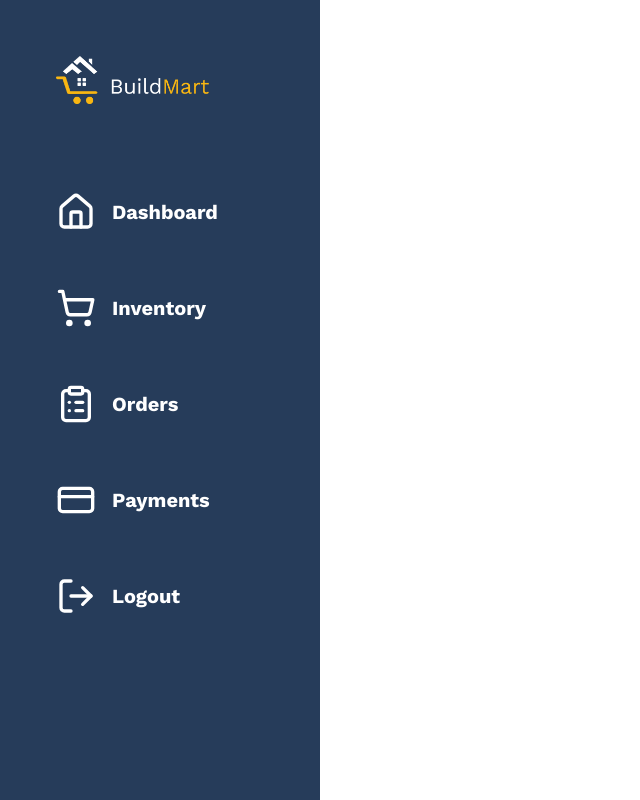
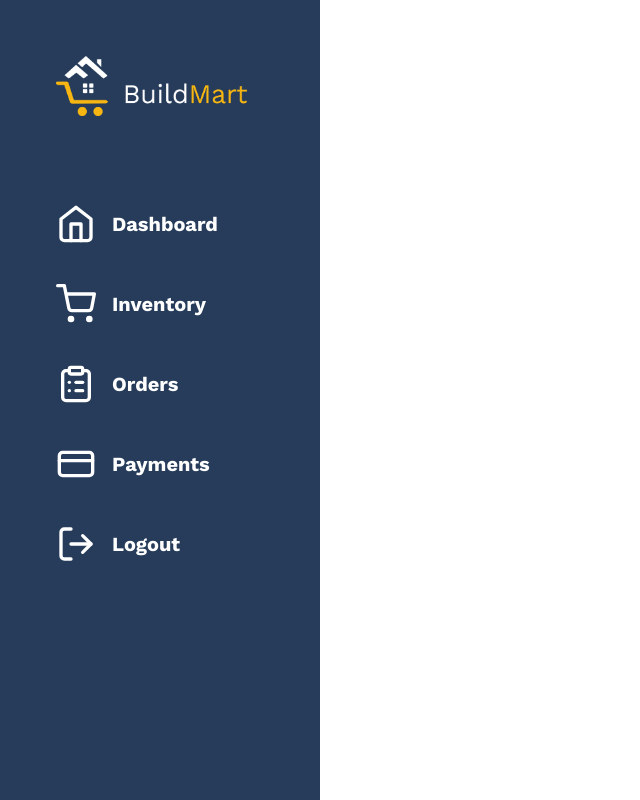
Before and after one commit to akirachix/Inyange-Frontend, a Next.js app in the folder inyange-dashboard/: page / in a window 1280 px wide. Shown: the whole page, without its empty margins (0-640 px from the left). Built offline with nearby package versions, Linux system fonts and the light colour scheme.

Commit message:
add sidebar

```diff
--- a/inyange-dashboard/package.json
+++ b/inyange-dashboard/package.json
@@ -12,7 +12,8 @@
     "lucide-react": "^0.441.0",
     "next": "14.2.12",
     "react": "^18",
-    "react-dom": "^18"
+    "react-dom": "^18",
+    "react-icons": "^5.3.0"
   },
   "devDependencies": {
     "@types/node": "^20",
--- a/inyange-dashboard/src/app/components/Sidebar/index.tsx
+++ b/inyange-dashboard/src/app/components/Sidebar/index.tsx
@@ -1,12 +1,91 @@
+// import React, { useState } from 'react';
+// import Image from 'next/image';
+// import Link from 'next/link';
+// import { Home, ShoppingCart, ClipboardList, CreditCard, LogOut } from 'lucide-react';
+
+// const Sidebar = () => {
+//   const [activeLink, setActiveLink] = useState('');
+
+//   const handleLinkClick = (link: string) => {
+//     setActiveLink(link);
+//   };
+
+//   return (
+//     <div className="flex flex-col bg-[#263C5A] h-screen p-6 md:p-12 lg:p-14 space-y-10 md:space-y-14 w-64 md:w-72 lg:w-80">
+//       <div className="flex items-center space-x-2 mb-6 md:mb-8">
+//         <Image
+//           src="/images/bmlogo.png"
+//           alt="BuildMart Logo"
+//           width={200}
+//           height={200}
+//         />
+//       </div>
+
+
+//       <nav className="flex flex-col space-y-10 text-lg md:text-xl font-bold">
+//         <Link
+//           href="/"
+//           className={`flex items-center space-x-4 ${activeLink === '/' ? 'text-[#F8B612]' : 'text-white'} hover:text-[#F8B612] transition-all duration-300`}
+//           onClick={() => handleLinkClick('/')}
+//         >
+//           <Home className="w-8 h-8 md:w-10 md:h-10" />
+//           <span>Dashboard</span>
+//         </Link>
+
+//         <Link
+//           href="components/Inventory"
+//           className={`flex items-center space-x-4 ${activeLink === '/Inventory' ? 'text-[#F8B612]' : 'text-white'} hover:text-[#F8B612] transition-all duration-300`}
+//           onClick={() => handleLinkClick('/Inventory')}
+//         >
+//           <ShoppingCart className="w-8 h-8 md:w-10 md:h-10" />
+//           <span>Inventory</span>
+//         </Link>
+
+//         <Link
+//           href="/orders"
+//           className={`flex items-center space-x-4 ${activeLink === '/orders' ? 'text-[#F8B612]' : 'text-white'} hover:text-[#F8B612] transition-all duration-300`}
+//           onClick={() => handleLinkClick('/orders')}
+//         >
+//           <ClipboardList className="w-8 h-8 md:w-10 md:h-10" />
+//           <span>Orders</span>
+//         </Link>
+
+//         <Link
+//           href="/payments"
+//           className={`flex items-center space-x-4 ${activeLink === '/payments' ? 'text-[#F8B612]' : 'text-white'} hover:text-[#F8B612] transition-all duration-300`}
+//           onClick={() => handleLinkClick('/payments')}
+//         >
+//           <CreditCard className="w-8 h-8 md:w-10 md:h-10" />
+//           <span>Payments</span>
+//         </Link>
+
+//         <Link
+//           href="/logout"
+//           className={`flex items-center space-x-4 ${activeLink === '/logout' ? 'text-[#F8B612]' : 'text-white'} hover:text-[#F8B612] transition-all duration-300`}
+//           onClick={() => handleLinkClick('/logout')}
+//         >
+//           <LogOut className="w-8 h-8 md:w-10 md:h-10" />
+//           <span>Logout</span>
+//         </Link>
+//       </nav>
+//     </div>
+//   );
+// };
+
+// export default Sidebar;
+
+
+
 import React, { useState } from 'react';
 import Image from 'next/image';
 import Link from 'next/link';
-import { Home, ShoppingCart, ClipboardList, CreditCard, LogOut } from 'lucide-react';
+import { LuHome, LuClipboardList, LuCreditCard } from "react-icons/lu";
+import { FiShoppingCart, FiLogOut } from "react-icons/fi";
 
 const Sidebar = () => {
   const [activeLink, setActiveLink] = useState('');
 
-  const handleLinkClick = (link: string) => {
+  const handleLinkClick = (link) => {
     setActiveLink(link);
   };
 
@@ -16,28 +95,27 @@ const Sidebar = () => {
         <Image
           src="/images/bmlogo.png"
           alt="BuildMart Logo"
-          width={160}
-          height={160}
+          width={200}
+          height={200}
         />
       </div>
 
-
-      <nav className="flex flex-col space-y-14 text-lg md:text-xl font-bold">
+      <nav className="flex flex-col space-y-10 text-lg md:text-xl font-bold">
         <Link
           href="/"
           className={`flex items-center space-x-4 ${activeLink === '/' ? 'text-[#F8B612]' : 'text-white'} hover:text-[#F8B612] transition-all duration-300`}
           onClick={() => handleLinkClick('/')}
         >
-          <Home className="w-8 h-8 md:w-10 md:h-10" />
+          <LuHome className="w-8 h-8 md:w-10 md:h-10" />
           <span>Dashboard</span>
         </Link>
 
         <Link
-          href="/inventory"
-          className={`flex items-center space-x-4 ${activeLink === '/inventory' ? 'text-[#F8B612]' : 'text-white'} hover:text-[#F8B612] transition-all duration-300`}
-          onClick={() => handleLinkClick('/inventory')}
+          href="components/Inventory"
+          className={`flex items-center space-x-4 ${activeLink === '/Inventory' ? 'text-[#F8B612]' : 'text-white'} hover:text-[#F8B612] transition-all duration-300`}
+          onClick={() => handleLinkClick('/Inventory')}
         >
-          <ShoppingCart className="w-8 h-8 md:w-10 md:h-10" />
+          <FiShoppingCart className="w-8 h-8 md:w-10 md:h-10" />
           <span>Inventory</span>
         </Link>
 
@@ -46,7 +124,7 @@ const Sidebar = () => {
           className={`flex items-center space-x-4 ${activeLink === '/orders' ? 'text-[#F8B612]' : 'text-white'} hover:text-[#F8B612] transition-all duration-300`}
           onClick={() => handleLinkClick('/orders')}
         >
-          <ClipboardList className="w-8 h-8 md:w-10 md:h-10" />
+          <LuClipboardList className="w-8 h-8 md:w-10 md:h-10" />
           <span>Orders</span>
         </Link>
 
@@ -55,7 +133,7 @@ const Sidebar = () => {
           className={`flex items-center space-x-4 ${activeLink === '/payments' ? 'text-[#F8B612]' : 'text-white'} hover:text-[#F8B612] transition-all duration-300`}
           onClick={() => handleLinkClick('/payments')}
         >
-          <CreditCard className="w-8 h-8 md:w-10 md:h-10" />
+          <LuCreditCard className="w-8 h-8 md:w-10 md:h-10" />
           <span>Payments</span>
         </Link>
 
@@ -64,7 +142,7 @@ const Sidebar = () => {
           className={`flex items-center space-x-4 ${activeLink === '/logout' ? 'text-[#F8B612]' : 'text-white'} hover:text-[#F8B612] transition-all duration-300`}
           onClick={() => handleLinkClick('/logout')}
         >
-          <LogOut className="w-8 h-8 md:w-10 md:h-10" />
+          <FiLogOut className="w-8 h-8 md:w-10 md:h-10" />
           <span>Logout</span>
         </Link>
       </nav>
```
Also changed, not shown: 1 other file (tests, documents, lock files or other folders).
